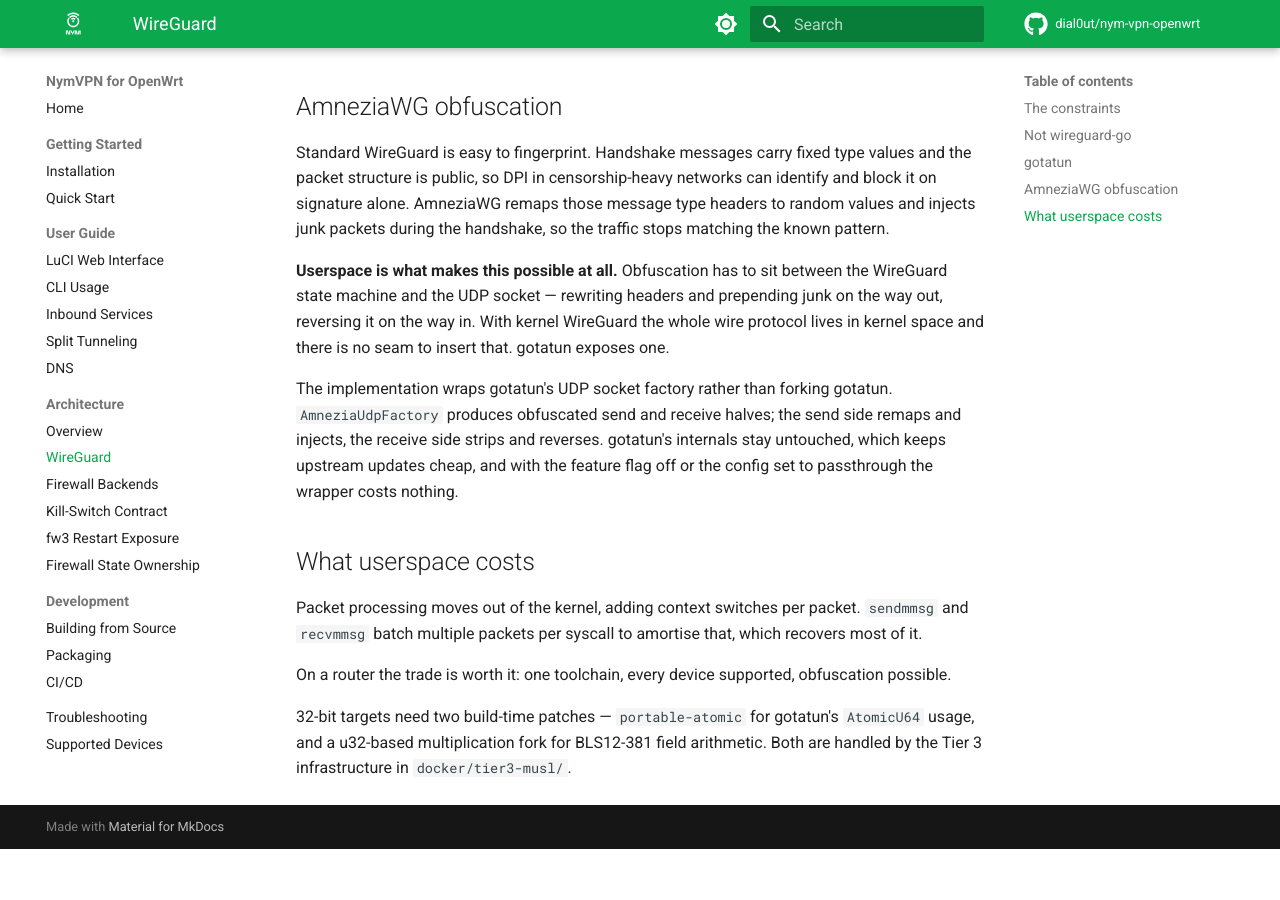
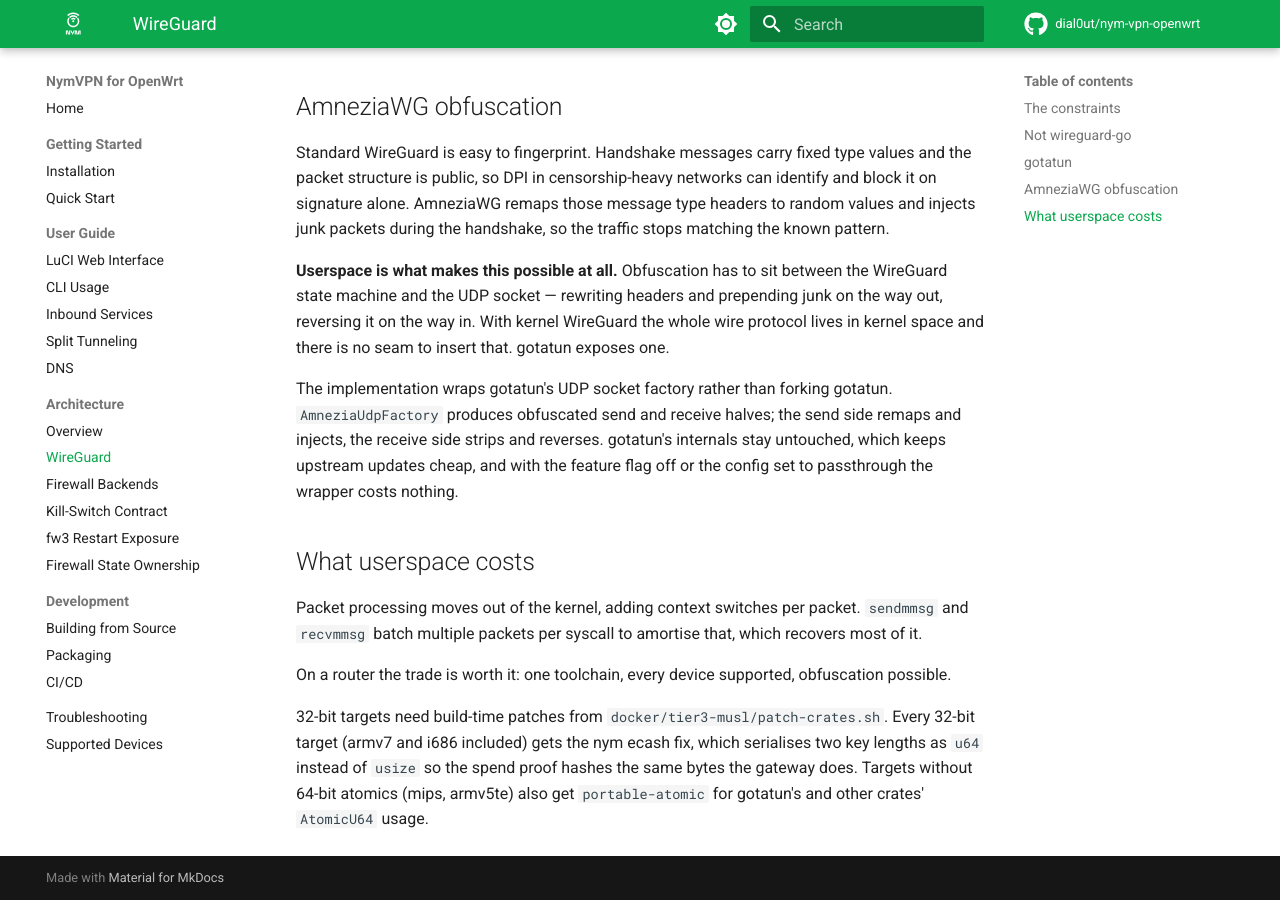
Before and after one commit to dial0ut/nym-vpn-openwrt, an MkDocs documentation site: the page built from docs/architecture/wireguard.md, in a window 1280 px wide and 900 px high, scrolled down 796 px. Built offline with MkDocs 1.6.1 and Material for MkDocs 9.7.7, drawn with Linux system fonts in a browser that asks for light colours; comment, search, counter and statistics services are not loaded; before the commit the page ends 1645 px from its top, so only the background shows below that.

Commit message:
build: drop the unused bls12_381 patch

```diff
--- a/docs/architecture/wireguard.md
+++ b/docs/architecture/wireguard.md
@@ -53,6 +53,8 @@ Packet processing moves out of the kernel, adding context switches per packet. `
 
 On a router the trade is worth it: one toolchain, every device supported, obfuscation possible.
 
-32-bit targets need two build-time patches — `portable-atomic` for gotatun's `AtomicU64` usage,
-and a u32-based multiplication fork for BLS12-381 field arithmetic. Both are handled by the Tier 3
-infrastructure in `docker/tier3-musl/`.
+32-bit targets need build-time patches from `docker/tier3-musl/patch-crates.sh`. Every 32-bit
+target (armv7 and i686 included) gets the nym ecash fix, which serialises two key lengths as `u64`
+instead of `usize` so the spend proof hashes the same bytes the gateway does. Targets without
+64-bit atomics (mips, armv5te) also get `portable-atomic` for gotatun's and other crates'
+`AtomicU64` usage.
```
Also changed, not shown: 2 other files.
